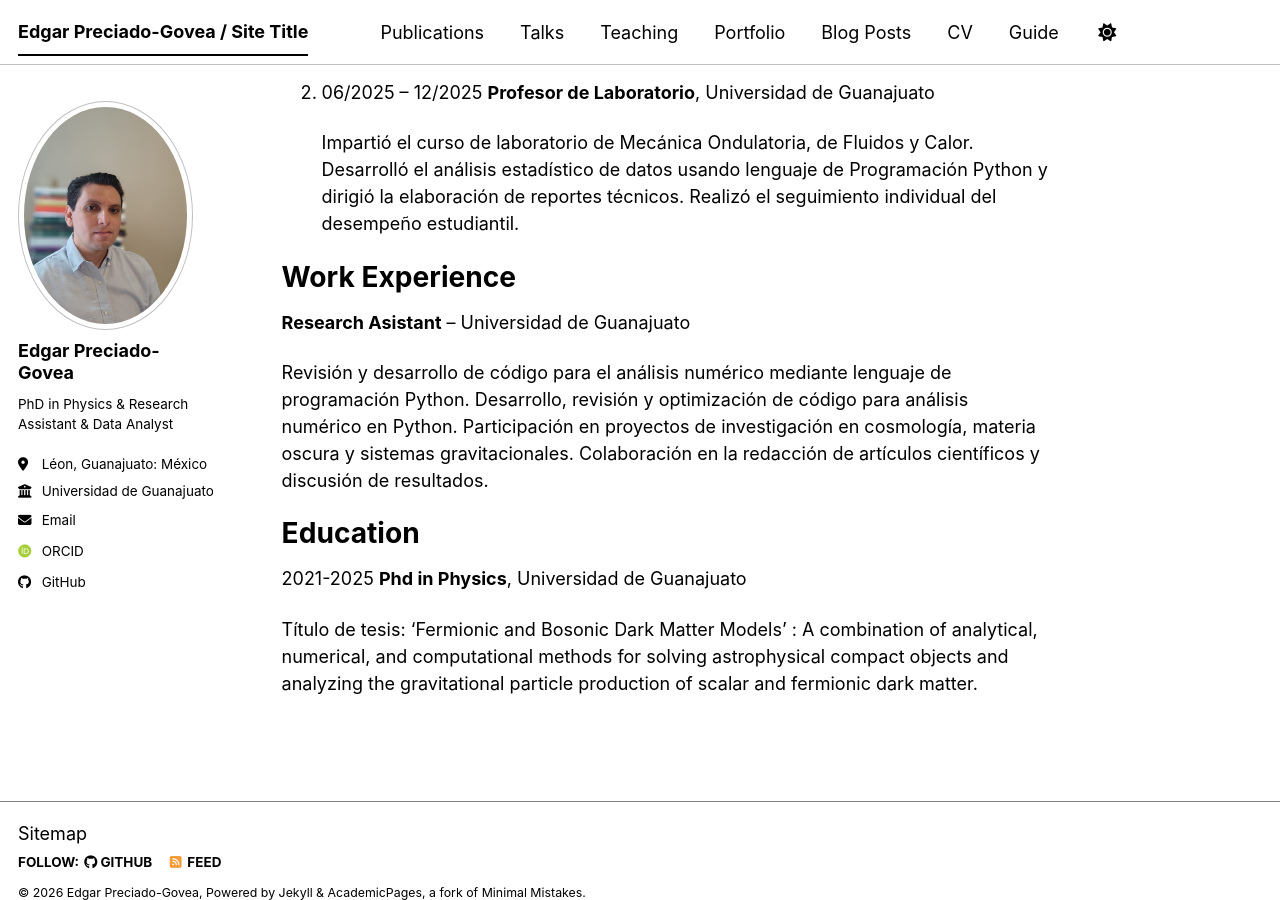
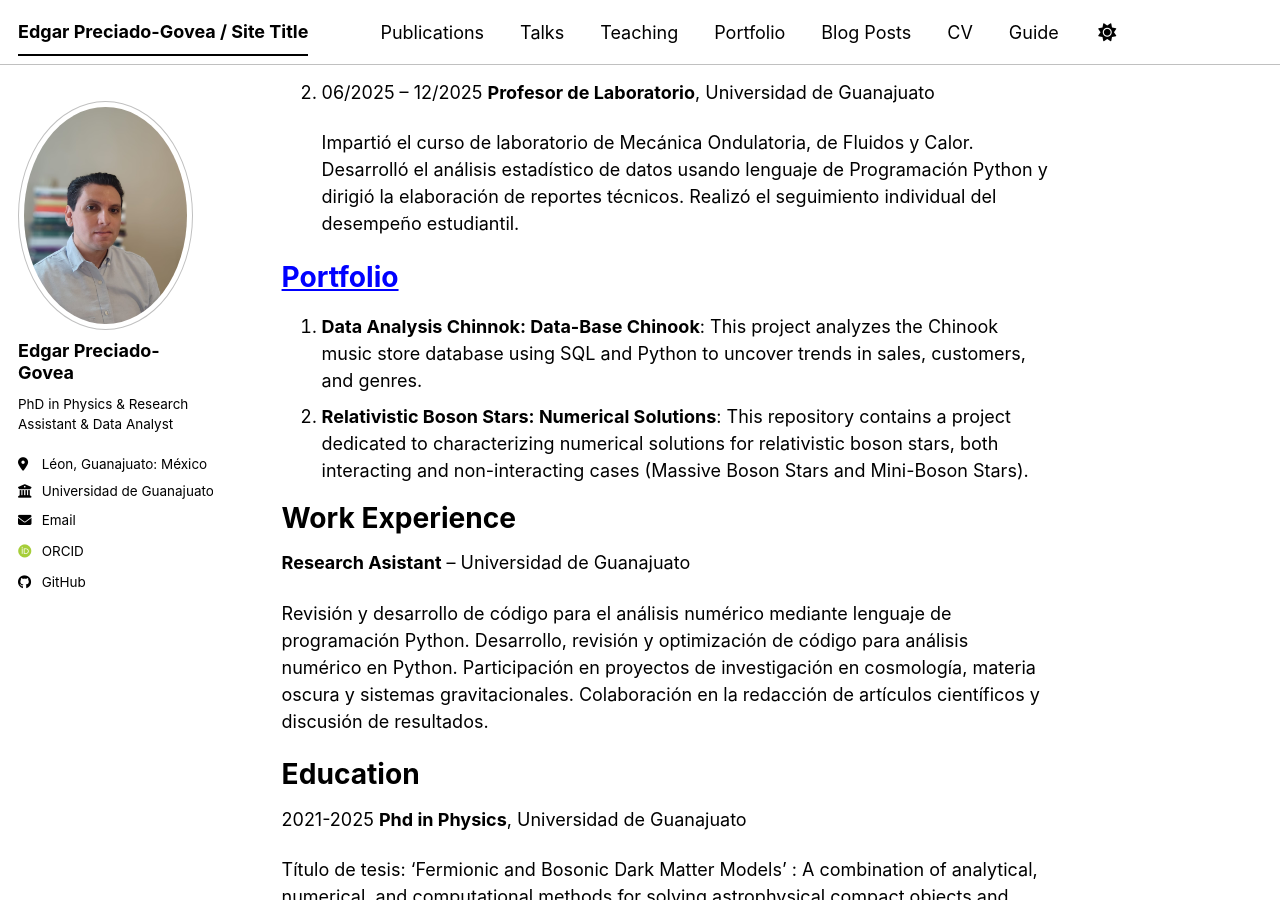
Before and after one commit to edgargovea/edgarpgovea.github.io, a Jekyll site: the page built from _pages/about.md, in a window 1280 px wide and 900 px high, scrolled down 740 px. Built offline with Jekyll 4.4.1, drawn with Linux system fonts in a browser that asks for light colours; some web fonts are replaced; a script bundle is joined from its source files by our own code; library files that are not in the unit come from our copies.

Commit message:
Update about.md

```diff
--- a/_pages/about.md
+++ b/_pages/about.md
@@ -34,6 +34,13 @@ Data Analyst with a PhD in Physics and strong quantitative background, specializ
 
    Impartió el curso de laboratorio de Mecánica Ondulatoria, de Fluidos y Calor. Desarrolló el análisis estadístico de datos usando lenguaje de Programación Python y dirigió la elaboración de reportes técnicos. Realizó el seguimiento individual del desempeño estudiantil.
 
+[**Portfolio**](https://edgargovea.github.io/edgarpgovea.github.io/portfolio/)
+======
+
+1. **Data Analysis Chinnok: Data-Base Chinook**:
+   This project analyzes the Chinook music store database using SQL and Python to uncover trends in sales, customers, and genres.
+3. **Relativistic Boson Stars: Numerical Solutions**:
+  This repository contains a project dedicated to characterizing numerical solutions for relativistic boson stars, both interacting and non-interacting cases (Massive Boson Stars and Mini-Boson Stars).
 
 Work Experience
 ======
```
